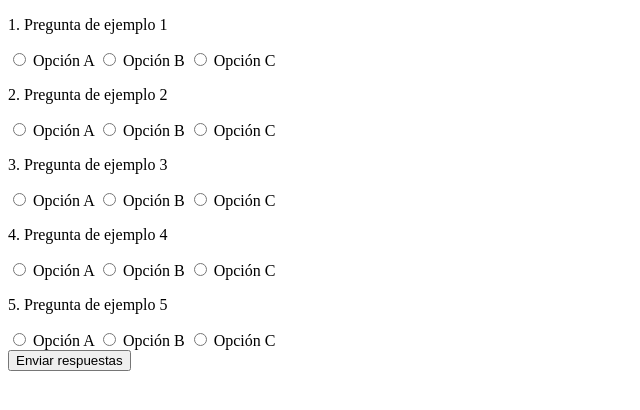
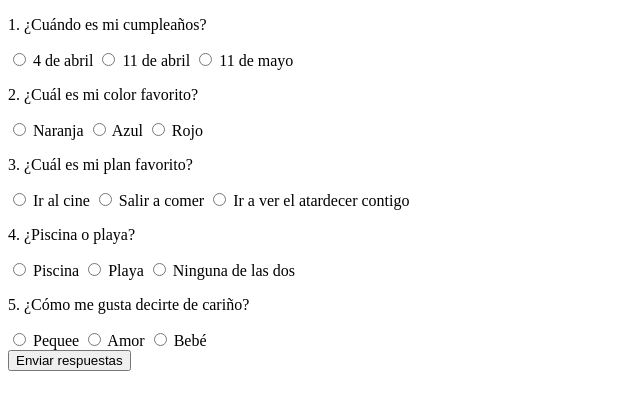
Before and after one commit to s0k1x/PEQUE-m, a plain HTML site: page index.html in a window 1280 px wide. Both pictures are taken after a click on the button "Comenzar". Shown: the whole page, without its empty margins (0-640 px from the left). Drawn offline with Linux system fonts and the light colour scheme.

Commit message:
Actualizar index.html

```diff
--- a/index.html
+++ b/index.html
@@ -21,38 +21,38 @@
     <section id="cuestionario" hidden>
 
       <div class="pregunta" data-respuesta="b">
-        <p>1. Pregunta de ejemplo 1</p>
-        <label><input type="radio" name="p1" value="a"> Opción A</label>
-        <label><input type="radio" name="p1" value="b"> Opción B</label>
-        <label><input type="radio" name="p1" value="c"> Opción C</label>
+        <p>1. ¿Cuándo es mi cumpleaños?</p>
+        <label><input type="radio" name="p1" value="a"> 4 de abril</label>
+        <label><input type="radio" name="p1" value="b"> 11 de abril</label>
+        <label><input type="radio" name="p1" value="c"> 11 de mayo</label>
       </div>
 
       <div class="pregunta" data-respuesta="a">
-        <p>2. Pregunta de ejemplo 2</p>
-        <label><input type="radio" name="p2" value="a"> Opción A</label>
-        <label><input type="radio" name="p2" value="b"> Opción B</label>
-        <label><input type="radio" name="p2" value="c"> Opción C</label>
+        <p>2. ¿Cuál es mi color favorito?</p>
+        <label><input type="radio" name="p2" value="a"> Naranja</label>
+        <label><input type="radio" name="p2" value="b"> Azul</label>
+        <label><input type="radio" name="p2" value="c"> Rojo</label>
       </div>
 
       <div class="pregunta" data-respuesta="c">
-        <p>3. Pregunta de ejemplo 3</p>
-        <label><input type="radio" name="p3" value="a"> Opción A</label>
-        <label><input type="radio" name="p3" value="b"> Opción B</label>
-        <label><input type="radio" name="p3" value="c"> Opción C</label>
+        <p>3. ¿Cuál es mi plan favorito?</p>
+        <label><input type="radio" name="p3" value="a"> Ir al cine</label>
+        <label><input type="radio" name="p3" value="b"> Salir a comer</label>
+        <label><input type="radio" name="p3" value="c"> Ir a ver el atardecer contigo</label>
+      </div>
+
+      <div class="pregunta" data-respuesta="b">
+        <p>4. ¿Piscina o playa?</p>
+        <label><input type="radio" name="p4" value="a"> Piscina</label>
+        <label><input type="radio" name="p4" value="b"> Playa</label>
+        <label><input type="radio" name="p4" value="c"> Ninguna de las dos</label>
       </div>
 
       <div class="pregunta" data-respuesta="a">
-        <p>4. Pregunta de ejemplo 4</p>
-        <label><input type="radio" name="p4" value="a"> Opción A</label>
-        <label><input type="radio" name="p4" value="b"> Opción B</label>
-        <label><input type="radio" name="p4" value="c"> Opción C</label>
-      </div>
-
-      <div class="pregunta" data-respuesta="b">
-        <p>5. Pregunta de ejemplo 5</p>
-        <label><input type="radio" name="p5" value="a"> Opción A</label>
-        <label><input type="radio" name="p5" value="b"> Opción B</label>
-        <label><input type="radio" name="p5" value="c"> Opción C</label>
+        <p>5. ¿Cómo me gusta decirte de cariño?</p>
+        <label><input type="radio" name="p5" value="a"> Pequee</label>
+        <label><input type="radio" name="p5" value="b"> Amor</label>
+        <label><input type="radio" name="p5" value="c"> Bebé</label>
       </div>
 
       <button id="btn-enviar">Enviar respuestas</button>
```
